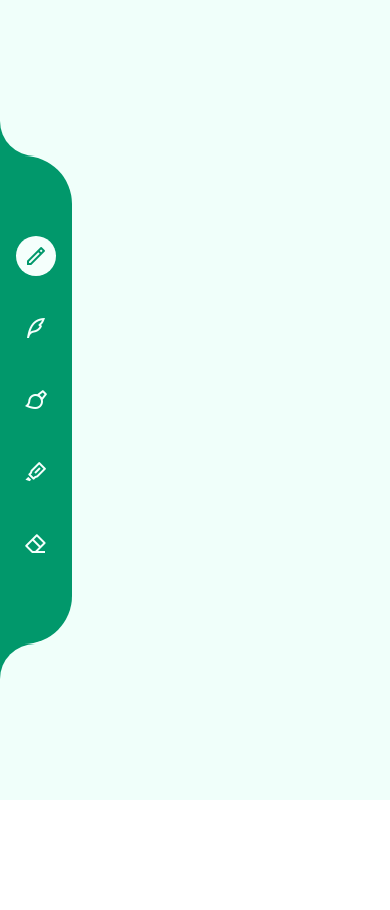
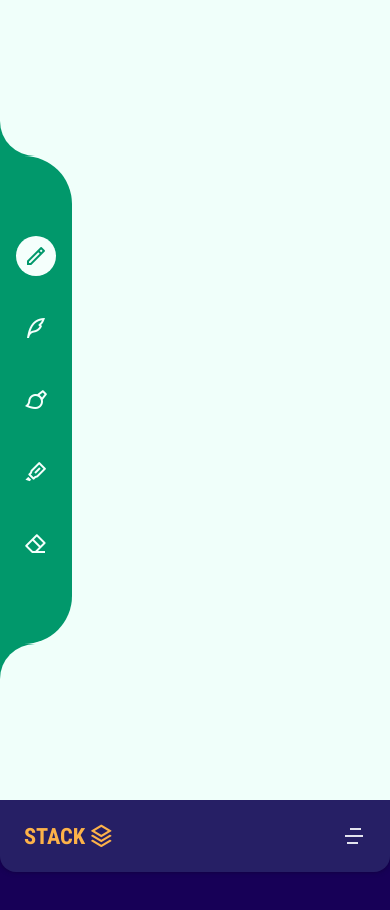
Before and after one commit to soroushmdn/menu-ui-project, a plain HTML site: page index.html in a window 390 px wide. Before the commit the page ends 844 px from the top, so only its background shows below. Drawn offline with Linux system fonts and the light colour scheme.

Commit message:
Add files via upload

```diff
--- a/assets/js/main.js
+++ b/assets/js/main.js
@@ -1 +1,41 @@
-const navLinks = document.querySelectorAll('.')
+// @@@@@@@@@@@@@@@@@@@@@@@@@@@@@@@@@@@@@@@@@@@@@@
+// @@@@@@@@            MENU 1            @@@@@@@@
+// @@@@@@@@@@@@@@@@@@@@@@@@@@@@@@@@@@@@@@@@@@@@@@
+const navLinks1 = document.querySelectorAll('.menu-1 nav ul a');
+
+navLinks1.forEach((navLink) => {
+  navLink.addEventListener('click', function () {
+    navLinks1.forEach((navLink) => {
+      navLink.classList.remove('active-link');
+      this.classList.add('active-link');
+    });
+  });
+});
+
+// @@@@@@@@@@@@@@@@@@@@@@@@@@@@@@@@@@@@@@@@@@@@@@
+// @@@@@@@@            MENU 2            @@@@@@@@
+// @@@@@@@@@@@@@@@@@@@@@@@@@@@@@@@@@@@@@@@@@@@@@@
+
+const navToggle2 = document.querySelector('.menu-2 .nav__toggle'),
+  navClose2 = document.querySelector('.menu-2 .nav__close'),
+  navMenu2 = document.querySelector('.menu-2 .nav__menu'),
+  navLogo2 = document.querySelector('.menu-2 .nav__logo');
+
+navToggle2.addEventListener('click', () => {
+  navMenu2.classList.add('show-menu');
+});
+
+navClose2.addEventListener('click', () => {
+  navMenu2.classList.remove('show-menu');
+});
+
+navLogo2.addEventListener('click', () => {
+  navMenu2.classList.remove('show-menu');
+});
+
+const navLinks2 = document.querySelectorAll('.menu-2 .nav__link');
+navLinks2.forEach((e) => {
+  e.addEventListener('click', () => {
+    navMenu2.classList.remove('show-menu');
+  });
+});
--- /dev/null
+++ b/assets/scss/components/_menu-2.scss
@@ -0,0 +1,179 @@
+.menu-2 {
+  padding-inline: 2rem;
+  padding-top: 2rem;
+  padding-bottom: 20rem;
+  background: hsl(256, 100%, 17%);
+
+  .nav__toggle,
+  .nav__close {
+    display: none;
+  }
+
+  nav,
+  ul,
+  .nav__logo {
+    display: flex;
+    align-items: center;
+  }
+
+  nav {
+    justify-content: space-between;
+    background: hsl(246, 53%, 26%);
+    padding-inline: 2.5rem;
+    border-radius: 50rem;
+    height: 5rem;
+  }
+
+  .nav__logo {
+    gap: 0.2rem;
+    text-transform: uppercase;
+    color: hsl(35, 98%, 64%);
+    font-family: '700';
+
+    span {
+      font-size: 1.6rem;
+    }
+
+    i {
+      font-size: 1.8rem;
+    }
+  }
+
+  .nav__menu {
+    ul {
+      gap: 2.5rem;
+    }
+
+    a {
+      color: hsl(235, 24%, 91%);
+      font-size: 1.1rem;
+      text-transform: uppercase;
+      position: relative;
+      display: block;
+      transition: 0.3s;
+    }
+
+    a:after {
+      background: hsl(235, 24%, 91%);
+      content: '';
+      position: absolute;
+      bottom: -3px;
+      left: 0;
+      height: 1px;
+      width: 0;
+      transition: width 0.4s;
+    }
+  }
+
+  //  @@@@@@@@@@@@@@@@@@@@@@@@@@@@@@@@@@@@
+  //  @@@@@@@@@@@@   HOVER    @@@@@@@@@@@@
+  //  @@@@@@@@@@@@@@@@@@@@@@@@@@@@@@@@@@@@
+  .nav__menu {
+    ul:hover a {
+      filter: blur(2px);
+      color: hsl(234, 23%, 66%);
+    }
+
+    ul a:hover {
+      filter: blur(0);
+      color: hsl(235, 24%, 91%);
+      font-size: 1.2rem;
+    }
+
+    ul a:hover:after {
+      width: 100%;
+    }
+  }
+}
+
+@media screen and (max-width: 1024px) {
+  .menu-2 {
+    overflow: hidden;
+    position: relative;
+    padding-inline: 0;
+    padding-top: 0;
+    padding-bottom: 0;
+    height: 100vh;
+
+    .nav__toggle,
+    .nav__close {
+      display: flex;
+      color: hsl(235, 24%, 91%);
+      font-size: 1.5rem;
+      cursor: pointer;
+    }
+
+    nav {
+      padding-inline: 1.5rem;
+      height: 4.5rem;
+      box-shadow: 0 0 5px hsl(256, 100%, 12%);
+      border-radius: 0 0 1rem 1rem;
+    }
+
+    .nav__logo {
+      span {
+        font-size: 1.4rem;
+      }
+
+      i {
+        font-size: 1.6rem;
+      }
+    }
+
+    .nav__menu {
+      background: hsl(246, 53%, 26%);
+      position: absolute;
+      top: -20rem;
+      left: 0;
+      right: 0;
+      width: 90%;
+      height: max-content;
+      margin: auto;
+      padding: 3rem 2rem;
+      border-radius: 1rem;
+      transition: 0.4s;
+
+      ul {
+        gap: 2rem;
+        flex-direction: column;
+      }
+
+      a {
+        font-size: 1rem;
+      }
+
+      .nav__close {
+        position: absolute;
+        top: 1rem;
+        right: 1rem;
+      }
+    }
+
+    //  @@@@@@@@@@@@@@@@@@@@@@@@@@@@@@@@@@@@
+    //  @@@@@@@@@@@@   HOVER    @@@@@@@@@@@@
+    //  @@@@@@@@@@@@@@@@@@@@@@@@@@@@@@@@@@@@
+    .nav__menu {
+      ul:hover a {
+        filter: blur(0);
+        color: hsl(235, 24%, 91%);
+      }
+
+      ul a:hover {
+        filter: blur(0);
+        color: hsl(235, 24%, 91%);
+        font-size: 1rem;
+      }
+
+      ul a:hover:after {
+        width: 0;
+      }
+    }
+
+    //  @@@@@@@@@@@@@@@@@@@@@@@@@@@@@@@@@@@@
+    //  @@@@@@@@@@@  JS Classes   @@@@@@@@@@
+    //  @@@@@@@@@@@@@@@@@@@@@@@@@@@@@@@@@@@@
+    .show-menu {
+      top: 6rem;
+    }
+  }
+}
--- a/assets/scss/config/_config.scss
+++ b/assets/scss/config/_config.scss
@@ -36,8 +36,10 @@ img {
 ::-webkit-scrollbar {
   width: 0.6rem;
   border-radius: 0.2rem;
+  background: hsl(0, 0%, 80%);
 }
 
 ::-webkit-scrollbar-thumb {
   border-radius: 0.2rem;
+  background: hsl(0, 0%, 65%);
 }
--- a/assets/scss/styles.scss
+++ b/assets/scss/styles.scss
@@ -1,2 +1,3 @@
 @import './config/config';
 @import './components/menu-1';
+@import './components/menu-2';
--- a/index.html
+++ b/index.html
@@ -68,19 +68,33 @@
     </section>
 
     <!-- @@@@@@@@@@@@@@@@@@@@@@@@@@@@@@@@@@@@ -->
+    <!-- @@@@@@@@@@@@   MENU 2   @@@@@@@@@@@@ -->
+    <!-- @@@@@@@@@@@@@@@@@@@@@@@@@@@@@@@@@@@@ -->
+    <section class="menu-2">
+      <nav>
+        <a href="#" class="nav__logo">
+          <span>stack</span>
+          <i class="ri-stack-line"></i>
+        </a>
+
+        <div class="nav__menu">
+          <ul>
+            <li><a href="#" class="nav__link">home</a></li>
+            <li><a href="#" class="nav__link">services</a></li>
+            <li><a href="#" class="nav__link">about</a></li>
+            <li><a href="#" class="nav__link">contact us</a></li>
+          </ul>
+
+          <i class="ri-close-fill nav__close"></i>
+        </div>
+
+        <i class="ri-menu-4-line nav__toggle"></i>
+      </nav>
+    </section>
+
+    <!-- @@@@@@@@@@@@@@@@@@@@@@@@@@@@@@@@@@@@ -->
     <!-- @@@@@@@@@@@@   MAIN JS  @@@@@@@@@@@@ -->
     <!-- @@@@@@@@@@@@@@@@@@@@@@@@@@@@@@@@@@@@ -->
-    <script>
-      const navLinks = document.querySelectorAll('.menu-1 nav ul a');
-
-      navLinks.forEach((navLink) => {
-        navLink.addEventListener('click', function () {
-          navLinks.forEach((navLink) => {
-            navLink.classList.remove('active-link');
-            this.classList.add('active-link');
-          });
-        });
-      });
-    </script>
+    <script src="./assets/js/main.js"></script>
   </body>
 </html>
```
Also changed, not shown: assets/css/styles.css.
